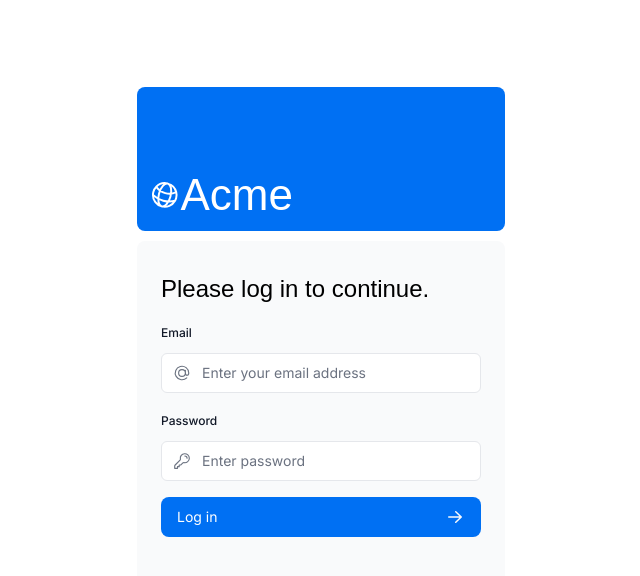
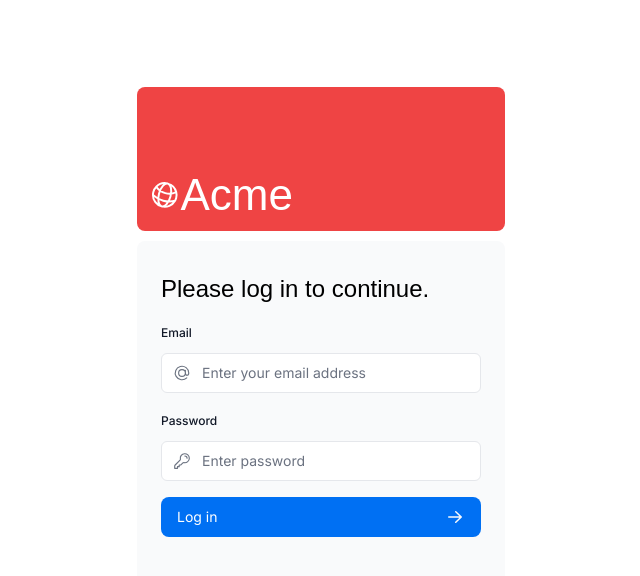
Before and after one commit to JavierGSS/nextjs-dashboard, a Next.js app: page /login in a window 1280 px wide. Shown: the top 576 px of the page, without its empty margins (319-959 px from the left). Built offline with nearby package versions, Linux system fonts and the light colour scheme; a web font is replaced by a local one.

Commit message:
create app/login/page.tsx route

```diff
--- a/app/login/page.tsx
+++ b/app/login/page.tsx
@@ -5,7 +5,7 @@
   return (
     <main className="flex items-center justify-center md:h-screen">
       <div className="relative mx-auto flex w-full max-w-[400px] flex-col space-y-2.5 p-4 md:-mt-32">
-        <div className="flex h-20 w-full items-end rounded-lg bg-blue-500 p-3 md:h-36">
+        <div className="flex h-20 w-full items-end rounded-lg bg-red-500 p-3 md:h-36">
           <div className="w-32 text-white md:w-36">
             <AcmeLogo />
           </div>
```
